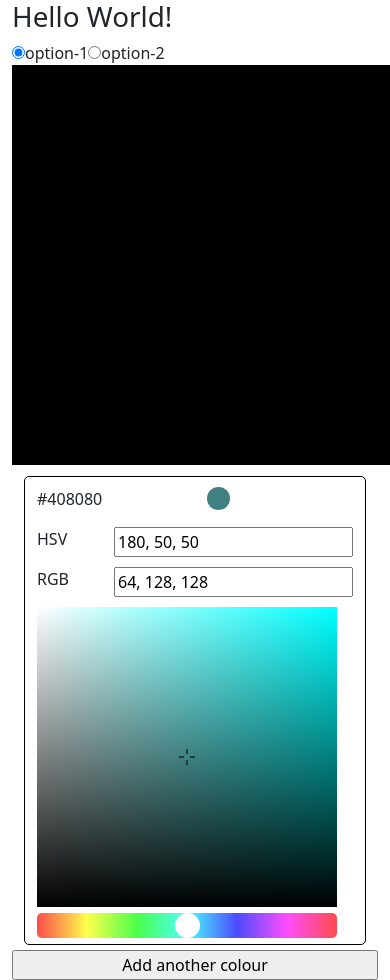
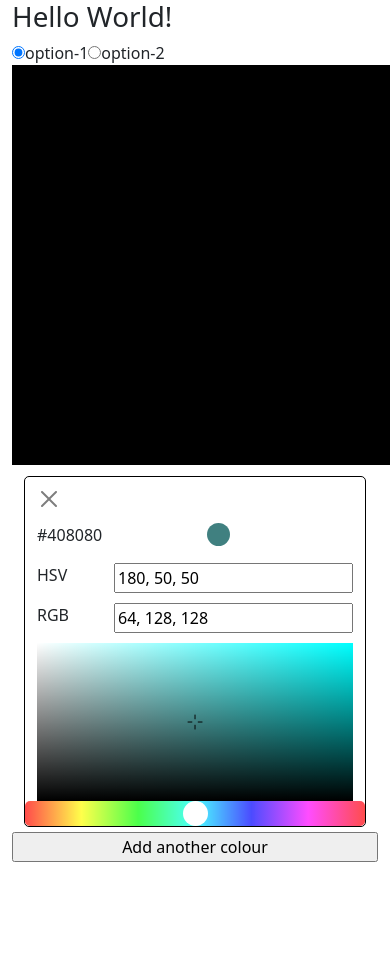
Before and after one commit to Bracktus/colour-picker, a React (Create React App) app: page / in a window 390 px wide. Shown: the top 980 px of the page. After the commit the page ends 862 px from the top, so only its background shows below. Built offline with nearby package versions, Linux system fonts and the light colour scheme.

Commit message:
Make canvas responsive (wip)

```diff
--- a/src/components/ColourPanel/ColourPanel.tsx
+++ b/src/components/ColourPanel/ColourPanel.tsx
@@ -1,5 +1,5 @@
-import { useRef, useState } from "react";
-import { CloseButton, Col, Collapse, Container, ListGroup, Row } from "react-bootstrap";
+import { useEffect, useRef, useState } from "react";
+import { CloseButton, Col, Container, Row } from "react-bootstrap";
 import Picker from "../Picker/Picker";
 import Swatch from "../Swatch";
 import TextBox from "../TextBox/TextBox";
@@ -8,7 +8,6 @@ import {
   getHexString,
   HSVtoRGB,
   RGBtoHSV,
-  useOutsideAlerter,
 } from "./helpers";
 
 interface ColourPanelProps {
@@ -16,7 +15,8 @@ interface ColourPanelProps {
   HSV: number[];
   setHSV: (HSV: number[]) => void;
   removePanel: () => void;
-  canRemove: boolean
+  showPicker: boolean;
+  onClick: () => void;
 }
 
 export const ColourPanel: React.FC<ColourPanelProps> = ({
@@ -24,26 +24,36 @@ export const ColourPanel: React.FC<ColourPanelProps> = ({
   HSV,
   setHSV,
   removePanel,
-  canRemove
+  showPicker,
+  onClick
 }) => {
   const [RGB, setRGB] = useState(HSVtoRGB(HSV[0], HSV[1] / 100, HSV[2] / 100));
-  const [showPicker, setShowPicker] = useState(true);
 
   //If we click outside of the div, hide the picker
-  const containerRef = useRef<HTMLDivElement>(null);
-  useOutsideAlerter(containerRef, () => setShowPicker(false));
+  const containerRef = useRef<HTMLDivElement>(null)
+
+  const canvasParent = useRef<HTMLDivElement>(null);
+  //This is horrible, but I'm not sure how else to achieve a correctly
+  //scaled responsive canvas
+
+  const pickerWidth = canvasParent.current ? canvasParent.current.offsetWidth : 490;
+  const pickerHeight = canvasParent.current ? canvasParent.current.offsetWidth * 0.5 : undefined;
+
+  useEffect(() => {
+    setRGB(HSVtoRGB(HSV[0], HSV[1] / 100, HSV[2] / 100));
+  }, [HSV])
+
 
   return (
     <div
+      id="panelContainer"
       ref={containerRef}
-      onClick={() => setShowPicker(true)}
+      onClick={() => onClick()}
     >
       <Container fluid style={{border: "1px black solid", margin: "5px 0", borderRadius: "5px"}}>
-        {canRemove &&
-          <Row style={{paddingTop: "10px"}}>
-            <Col><CloseButton onClick={removePanel} /></Col>
-          </Row>
-        }
+        <Row style={{paddingTop: "10px"}}>
+          <Col><CloseButton onClick={removePanel} /></Col>
+        </Row>
 
         <Row>
           <Col>
@@ -87,11 +97,9 @@ export const ColourPanel: React.FC<ColourPanelProps> = ({
                 />
               </Col>
             </Row>
-          </Col>
 
-          <Collapse in={showPicker}>
-            <Col>
-              <Row>
+            {showPicker &&
+              <Row ref={canvasParent}>
                 <Picker
                   onChange={(col) => {
                     setHSV(col);
@@ -99,12 +107,13 @@ export const ColourPanel: React.FC<ColourPanelProps> = ({
                   }}
                   id={id}
                   HSV={HSV}
+                  width={pickerWidth}
+                  height={pickerHeight}
                 />
               </Row>
-            </Col>
-          </Collapse>
+        }
+          </Col>
         </Row>
-
       </Container>
     </div>
   );
--- a/src/components/HueSlider.tsx
+++ b/src/components/HueSlider.tsx
@@ -1,20 +1,19 @@
 import "../css/HueSlider.css";
 
 interface HueSliderProps {
-  width: number;
   hue: number;
   onChange: (hue: number) => void;
+  width?: number
 }
 
 export const HueSlider: React.FC<HueSliderProps> = ({
   hue,
   onChange,
-  width,
+  width
 }) => {
   const style = {
     background:
       "linear-gradient(to right, hsl(0, 100%, 50%) 0%,hsl(30, 100%, 50%) 8.3%,hsl(60, 100%, 50%) 16.6%,hsl(90, 100%, 50%) 25%,hsl(120, 100%, 50%) 33.3%,hsl(150, 100%, 50%) 41.6%,hsl(180, 100%, 50%) 50%,hsl(210, 100%, 50%) 58.3%, hsl(240, 100%, 50%) 66.6%, hsl(270, 100%, 50%) 75%, hsl(300, 100%, 50%) 83.3%, hsl(330, 100%, 50%) 91.6%, hsl(360, 100%, 50%) 100%)",
-    width: width,
   };
 
   return (
@@ -26,6 +25,7 @@ export const HueSlider: React.FC<HueSliderProps> = ({
       max={360}
       style={style}
       step="1"
+      width={width}
     ></input>
   );
 };
--- a/src/components/Picker/Picker.tsx
+++ b/src/components/Picker/Picker.tsx
@@ -1,37 +1,34 @@
 import React from "react";
+import { Col, Container, Row } from "react-bootstrap";
 
 import Canvas from "../Canvas";
 import HueSlider from "../HueSlider";
-
-interface MousePosition {
-  x: number;
-  y: number;
-}
 
 interface PickerProps {
   onChange: (col: number[]) => void;
   id: number;
   HSV: number[];
+  width?: number;
+  height?: number;
 }
 
-export const Picker: React.FC<PickerProps> = ({ onChange, id, HSV }) => {
+export const Picker: React.FC<PickerProps> = ({ onChange, id, HSV, width, height }) => {
   const [hue, sat, val] = HSV;
-  const width = 300;
-  const height = 300;
 
-  const cursorPos: MousePosition = {
-    x: (sat / 100) * width,
-    y: height - ((val / 100) * height),
-  };
+  const onClick = (e: React.MouseEvent, context: CanvasRenderingContext2D) => {
+    const width = context.canvas.width;
+    const height = context.canvas.height;
 
-  const onClick = (e: React.MouseEvent, _context: CanvasRenderingContext2D) => {
     const clamp = (v: number) => Math.min(Math.max(0, v), 1);
-    const xPos = e.nativeEvent.offsetX;
+    const xPos = e.nativeEvent.offsetX;;
     const yPos = height - e.nativeEvent.offsetY;
     onChange([hue, clamp(xPos / width) * 100, clamp(yPos / height) * 100]);
   };
 
   const draw = (context: CanvasRenderingContext2D) => {
+    const width = context.canvas.width;
+    const height = context.canvas.height;
+
     //Draw the Gradient
     context.fillStyle = `hsl(${hue}, 100%, 50%)`;
     context.fillRect(0, 0, width, height);
@@ -51,42 +48,50 @@ export const Picker: React.FC<PickerProps> = ({ onChange, id, HSV }) => {
     context.strokeStyle = "rbga(0,0,0,1)";
 
     //Draw our cursor on the canvas
+    const x = (sat / 100) * width;
+    const y = height - ((val / 100) * height);
     context.beginPath();
-    context.moveTo(cursorPos.x, cursorPos.y + 3);
-    context.lineTo(cursorPos.x, cursorPos.y + 8);
+    context.moveTo(x, y + 3);
+    context.lineTo(x, y + 8);
     context.stroke();
 
     context.beginPath();
-    context.moveTo(cursorPos.x, cursorPos.y - 3);
-    context.lineTo(cursorPos.x, cursorPos.y - 8);
+    context.moveTo(x, y - 3);
+    context.lineTo(x, y - 8);
     context.stroke();
 
     context.beginPath();
-    context.moveTo(cursorPos.x + 3, cursorPos.y);
-    context.lineTo(cursorPos.x + 8, cursorPos.y);
+    context.moveTo(x + 3, y);
+    context.lineTo(x + 8, y);
     context.stroke();
 
     context.beginPath();
-    context.moveTo(cursorPos.x - 3, cursorPos.y);
-    context.lineTo(cursorPos.x - 8, cursorPos.y);
+    context.moveTo(x - 3, y);
+    context.lineTo(x - 8, y);
     context.stroke();
   };
 
   return (
-    <div className="column">
+    <Container>
+      <Col>
+        <Row>
           <Canvas
             name={`${id}_picker`}
             draw={draw}
+            onClick={onClick}
             width={width}
             height={height}
-        onClick={onClick}
           />
+        </Row>
+        <Row>
           <HueSlider
-        width={width}
             hue={hue}
             onChange={(newHue) => onChange([newHue, sat, val])}
+            width={width}
           />
-    </div>
+        </Row>
+      </Col>
+    </Container>
   );
 };
 
```
Lines whose indentation alone changed are shown as unchanged.
